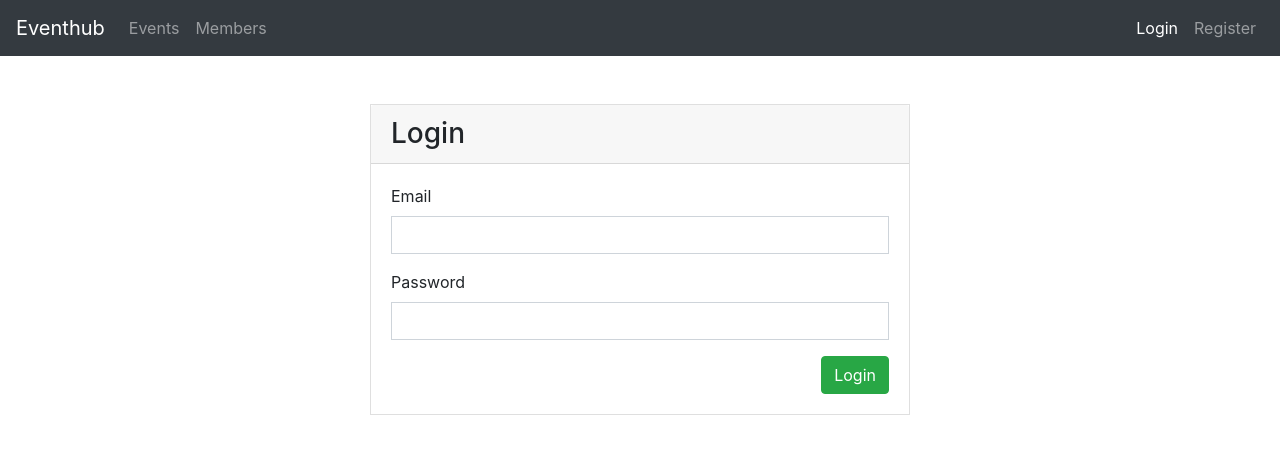
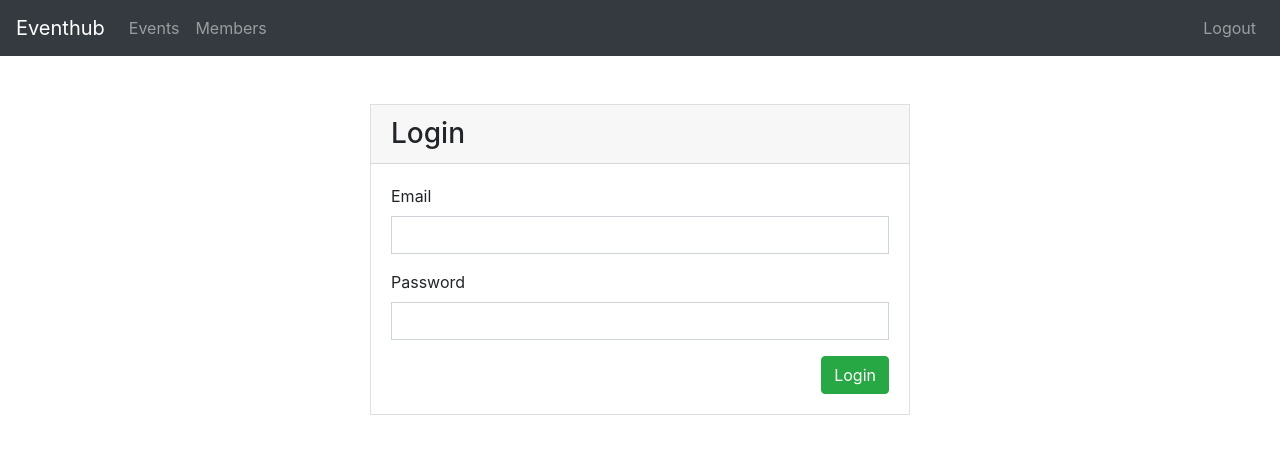
Before and after one commit to vanvibig/Angular-Authentication-Tutorial, an Angular app in the folder ngApp/: page /login in a window 1280 px wide. Shown: the top 454 px of the page. Built offline with nearby package versions, Linux system fonts and the light colour scheme; sample sign-in values are in the browser's storage.

Commit message:
Angular Authentication Tutorial - 27 - Implementing logout

```diff
--- a/ngApp/src/app/app.component.html
+++ b/ngApp/src/app/app.component.html
@@ -15,8 +15,9 @@
       </li>
     </ul>
     <ul class="navbar-nav">
-      <a class="nav-link" routerLink="/login" routerLinkActive="active"> Login</a>
-      <a class="nav-link" routerLink="/register" routerLinkActive="active"> Register</a>
+      <a class="nav-link" *ngIf="!_authService.loggedIn()" routerLink="/login" routerLinkActive="active"> Login</a>
+      <a class="nav-link" *ngIf="!_authService.loggedIn()" routerLink="/register" routerLinkActive="active"> Register</a>
+      <a class="nav-link" *ngIf="_authService.loggedIn()" (click)="_authService.logoutUser()" style="cursor: pointer">Logout</a>
     </ul>
   </div>
 </nav>
--- a/ngApp/src/app/app.component.ts
+++ b/ngApp/src/app/app.component.ts
@@ -1,4 +1,5 @@
-import { Component } from '@angular/core';
+import {Component} from '@angular/core';
+import {AuthService} from "./auth.service";
 
 @Component({
   selector: 'app-root',
@@ -7,4 +8,7 @@
 })
 export class AppComponent {
   title = 'app';
+
+  constructor(private _authService: AuthService) {
+  }
 }
--- a/ngApp/src/app/auth.service.ts
+++ b/ngApp/src/app/auth.service.ts
@@ -1,5 +1,6 @@
 import {Injectable} from '@angular/core';
 import {HttpClient} from "@angular/common/http";
+import {Router} from "@angular/router";
 
 @Injectable()
 export class AuthService {
@@ -7,27 +8,30 @@
   private _registerUrl = "http://localhost:3000/api/register";
   private _loginUrl = "http://localhost:3000/api/login";
 
-  constructor(private http: HttpClient) {
+  constructor(private http: HttpClient, private _router:Router) {
   }
 
-  registerUser(user){
+  registerUser(user) {
     return this.http.post<any>(this._registerUrl, user);
   }
 
-  loginUser(user){
+  loginUser(user) {
     return this.http.post<any>(this._loginUrl, user);
   }
 
-  loggedIn(){
+  loggedIn() {
     /**
      * !! is return true if * exist, else return false
      */
     return !!localStorage.getItem('token');
   }
 
-  getToken(){
+  logoutUser() {
+    localStorage.removeItem('token');
+    this._router.navigate(['events']);
+  }
+
+  getToken() {
     return localStorage.getItem('token');
   }
-
-
 }
```
